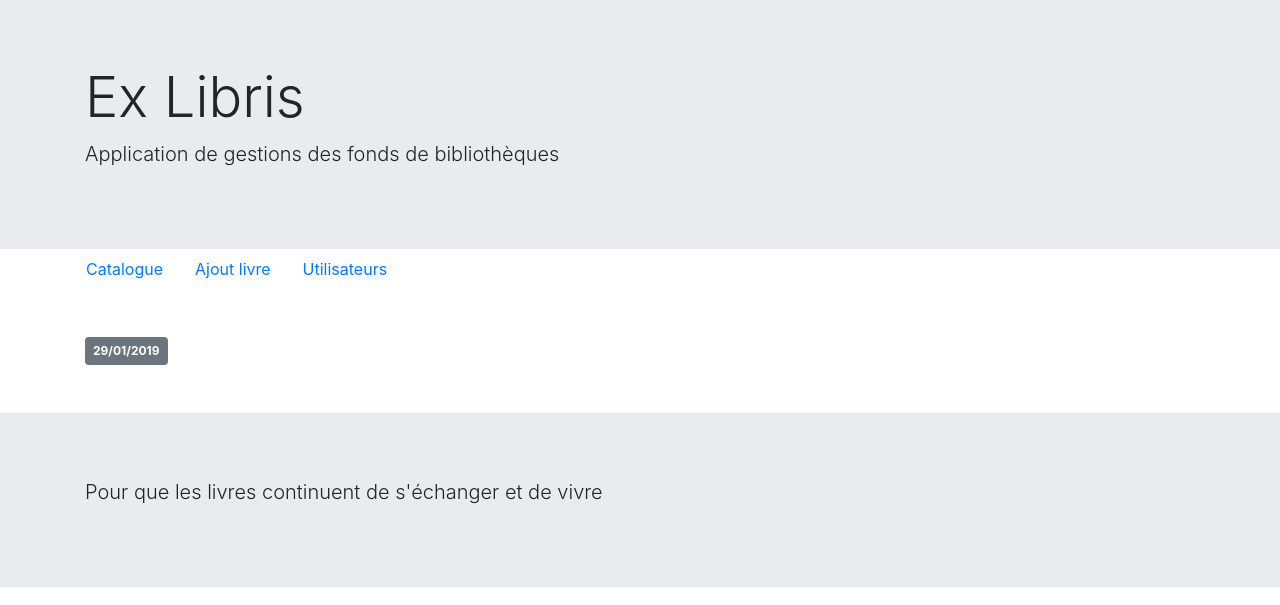
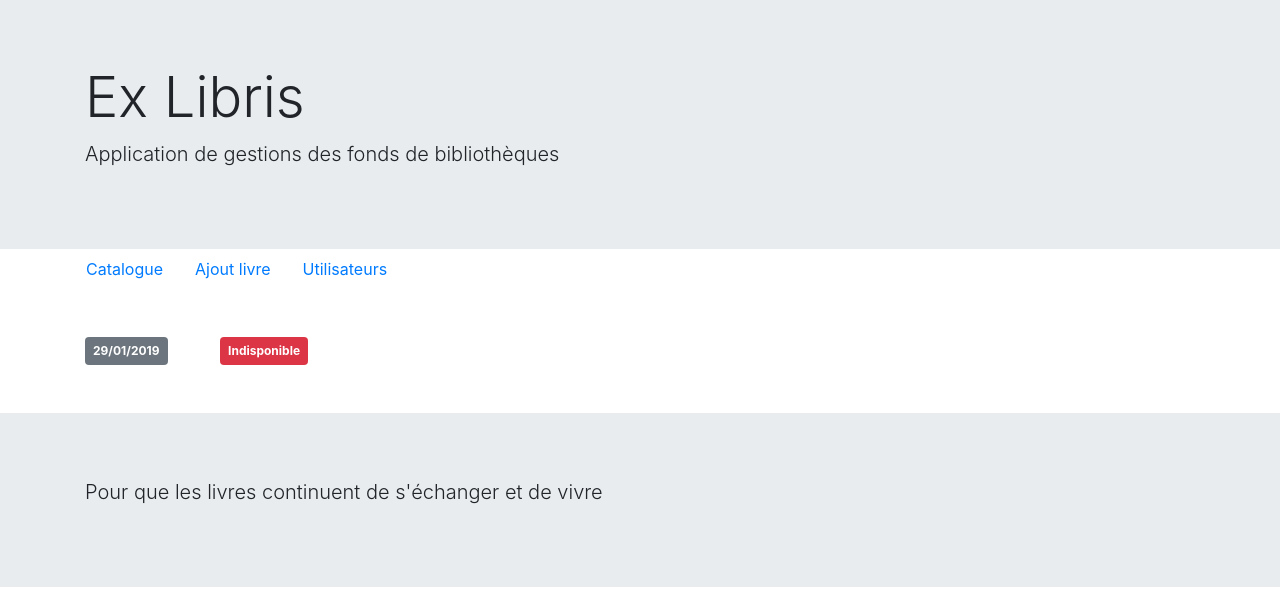
Before and after one commit to thomgo/symfonyLibrairy, a Symfony app: template templates/librairian/singleBook.html.twig in a window 1280 px wide. Shown: the top 605 px of the page. Run offline with Twig, Linux system fonts and the light colour scheme; the template is opened without the code that fills it, so the values that code supplies are empty; some libraries are stand-ins or nearby versions.

Commit message:
add visual for availability

```diff
--- a/templates/librairian/singleBook.html.twig
+++ b/templates/librairian/singleBook.html.twig
@@ -9,5 +9,9 @@
   <span class="badge badge-secondary mr-5 p-2">{{ book.author }}</span>
   <span class="badge badge-secondary mr-5 p-2">{{ book.publication|date("d/m/Y") }}</span>
   <span class="badge badge-secondary mr-5 p-2">{{ book.category.title }}</span>
-  <span class="badge badge-secondary mr-5 p-2">{{ book.availability }}</span>
+  {% if book.availability %}
+    <span class="badge badge-success mr-5 p-2">Disponible</span>
+  {% else %}
+    <span class="badge badge-danger mr-5 p-2">Indisponible</span>
+  {% endif %}
 {% endblock %}
```
Also changed, not shown: templates/librairian/index.html.twig (+8 -0 lines).
